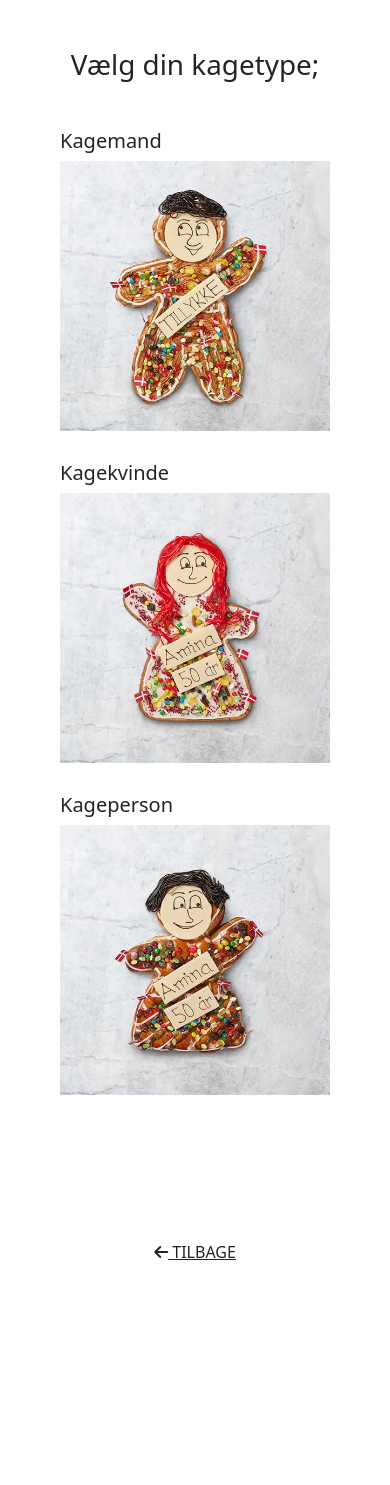
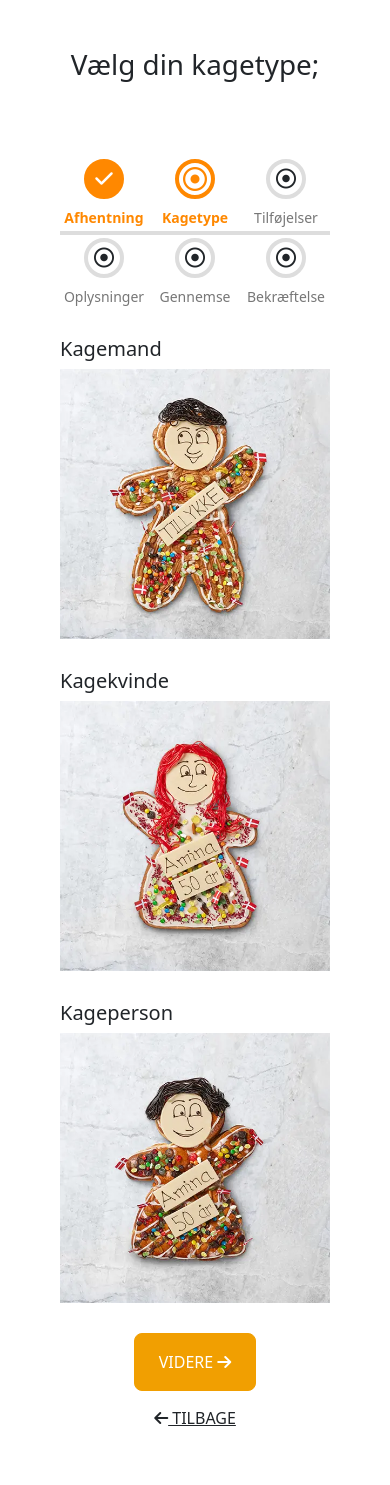
Before and after one commit to MarcGrell/meelo, a PHP site: page /chooseCake.php in a window 390 px wide. Before the commit the page ends 1260 px from the top, so only its background shows below. Run offline with PHP 8.4, Linux system fonts and the light colour scheme; style sheets or scripts are compiled from the project's sources; some libraries are stand-ins or nearby versions.

Commit message:
færdiggørelse af responsivt design af sm og lg

```diff
--- a/chooseCake.php
+++ b/chooseCake.php
@@ -20,8 +20,107 @@ require "settings/init.php";
 
     <meta name="viewport" content="width=device-width, initial-scale=1">
     <script src="https://kit.fontawesome.com/30d6e0b537.js" crossorigin="anonymous"></script>
+
+
+
+    <style>
+        .stepprocessbar {
+            display: flex;
+            justify-content: center;
+            margin: 30px 0;
+        }
+
+        .steps-horizontal {
+            display: flex;
+            justify-content: space-between;
+            width: 100%;
+            max-width: 800px;
+            position: relative;
+        }
+
+        /* Forbindende linje */
+        .steps-horizontal::before {
+            content: "";
+            position: absolute;
+            top: 50%;
+            left: 0;
+            width: 100%;
+            height: 4px;
+            background-color: #ddd;
+            z-index: -1;
+            transform: translateY(-50%);
+        }
+
+        .step-horizontal {
+            position: relative;
+            display: flex;
+            flex-direction: column;
+            align-items: center;
+            flex: 1;
+            text-align: center;
+        }
+
+        .step-icon {
+            width: 40px;
+            height: 40px;
+            border-radius: 50%;
+            background: #fff;
+            display: flex;
+            align-items: center;
+            justify-content: center;
+            font-size: 20px;
+            border: 4px solid #ddd;
+            transition: 0.3s;
+        }
+
+        .step-title {
+            margin-top: 8px;
+            font-size: 14px;
+            color: #777;
+        }
+
+        /* Style for completed steps */
+        .step-horizontal.complete .step-icon {
+            border-color: #ff8800;
+            background: #ff8800;
+            color: #fff;
+        }
+
+        /* Style for active step */
+        .step-horizontal.active .step-icon {
+            border-color: #ff8800;
+            background: #fff;
+            color: #ff8800;
+            font-size: 24px;
+        }
+
+        .step-horizontal.complete .step-title,
+        .step-horizontal.active .step-title {
+            color: #ff8800;
+            font-weight: bold;
+        }
+
+        /* Mobilvenlig */
+        @media (max-width: 600px) {
+            .steps-horizontal {
+                flex-wrap: wrap;
+                justify-content: center;
+                gap: 10px;
+            }
+            .step-horizontal {
+                flex: none;
+                width: 30%;
+            }
+        }
+    </style>
+
+
+
+
 </head>
 <body>
+
+
 
 
 <div class="container">
@@ -31,7 +130,59 @@ require "settings/init.php";
             <h1 class="mb-5 mt-5 text-center">Vælg din kagetype;</h1>
         </div>
 
-        <div class="col-12 mb-4">
+
+
+
+
+        <div class="stepprocessbar">
+            <div class="steps-horizontal">
+                <div class="step-horizontal complete">
+                    <div class="step-icon">
+                        <i class="fa-solid fa-check"></i>
+                    </div>
+                    <div class="step-title">Afhentning</div>
+                </div>
+                <div class="step-horizontal active">
+                    <div class="step-icon">
+                        <i class="fa-regular fa-circle-dot"></i>
+                    </div>
+                    <div class="step-title">Kagetype</div>
+                </div>
+                <div class="step-horizontal">
+                    <div class="step-icon">
+                        <i class="fa-regular fa-circle-dot"></i>
+                    </div>
+                    <div class="step-title">Tilføjelser</div>
+                </div>
+                <div class="step-horizontal">
+                    <div class="step-icon">
+                        <i class="fa-regular fa-circle-dot"></i>
+                    </div>
+                    <div class="step-title">Oplysninger</div>
+                </div>
+                <div class="step-horizontal">
+                    <div class="step-icon">
+                        <i class="fa-regular fa-circle-dot"></i>
+                    </div>
+                    <div class="step-title">Gennemse</div>
+                </div>
+                <div class="step-horizontal">
+                    <div class="step-icon">
+                        <i class="fa-regular fa-circle-dot"></i>
+                    </div>
+                    <div class="step-title">Bekræftelse</div>
+                </div>
+            </div>
+        </div>
+
+
+
+
+
+
+
+
+        <div class="col-12 mb-4 col-md-4">
             <h5 class="text-start">Kagemand</h5>
             <label class="form-check-label w-100 kage-valg">
                 <input type="radio" name="kagetype" value="kagemand" class="form-check-input d-none">
@@ -41,7 +192,7 @@ require "settings/init.php";
             </label>
         </div>
 
-        <div class="col-12 mb-4">
+        <div class="col-12 mb-4 col-md-4">
                 <h5 class="text-start">Kagekvinde</h5>
             <label class="form-check-label w-100 kage-valg">
                 <input type="radio" name="kagetype" value="kagedame" class="form-check-input d-none">
@@ -51,18 +202,18 @@ require "settings/init.php";
             </label>
         </div>
 
-        <div class="col-12 mb-4">
+        <div class="col-12 mb-4 col-md-4">
                 <h5 class="text-start">Kageperson</h5>
             <label class="form-check-label w-100 kage-valg">
                 <input type="radio" name="kagetype" value="kageperson" class="form-check-input d-none">
-            <div class="mb-5 d-flex justify-content-center">
+            <div class="d-flex justify-content-center">
                 <img src="images/tebolle.webp" alt="Kageperson" class="img-fluid w-100 kage-billede">
             </div>
             </label>
         </div>
 
         <div class="d-flex justify-content-center align-items-center flex-column pb-5 gap-2">
-            <button class="btn btn-orange rounded-3 text-white p-3 px-4">VIDERE <i class="fa-sharp fa-solid fa-arrow-right"></i></button>
+            <button class="btn btn-primary rounded-3 text-white p-3 px-4">VIDERE <i class="fa-sharp fa-solid fa-arrow-right"></i></button>
             <button class="btn btn-white rounded-3 text-decoration-underline"><i class="fa-sharp fa-solid fa-arrow-left"></i> TILBAGE</button>
         </div>
 
```
